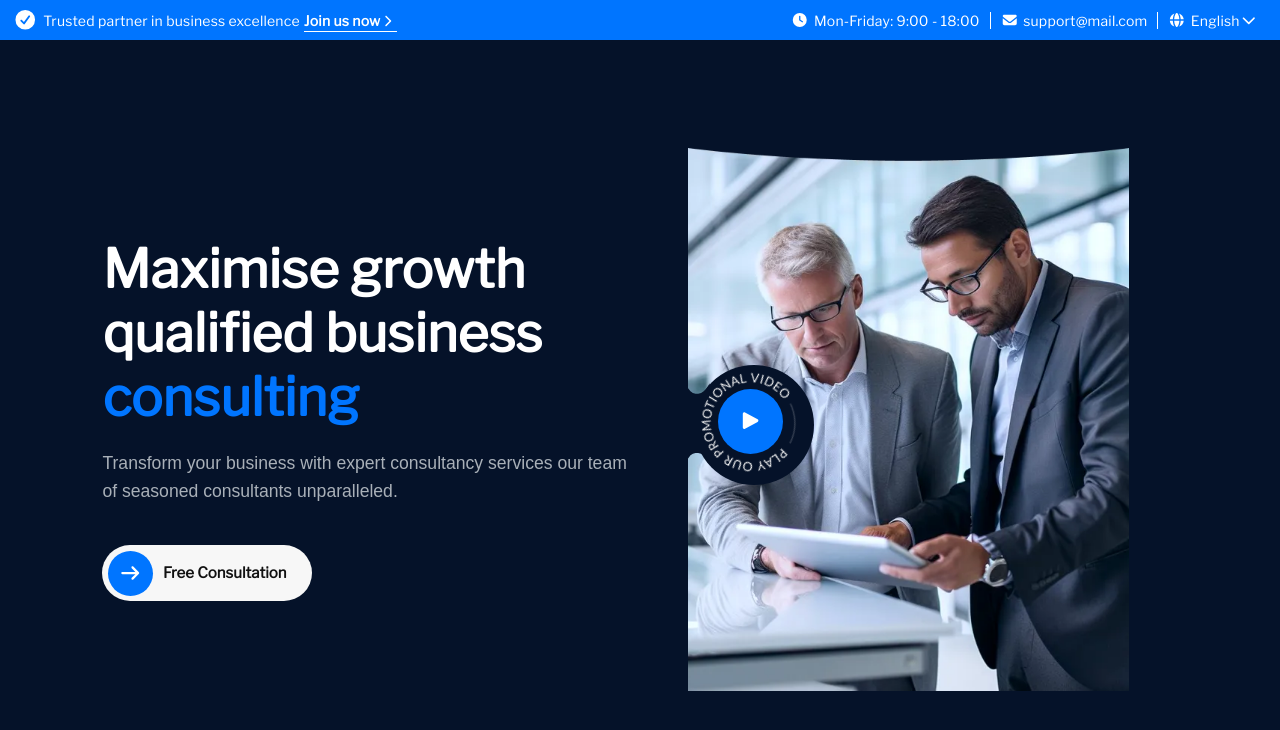
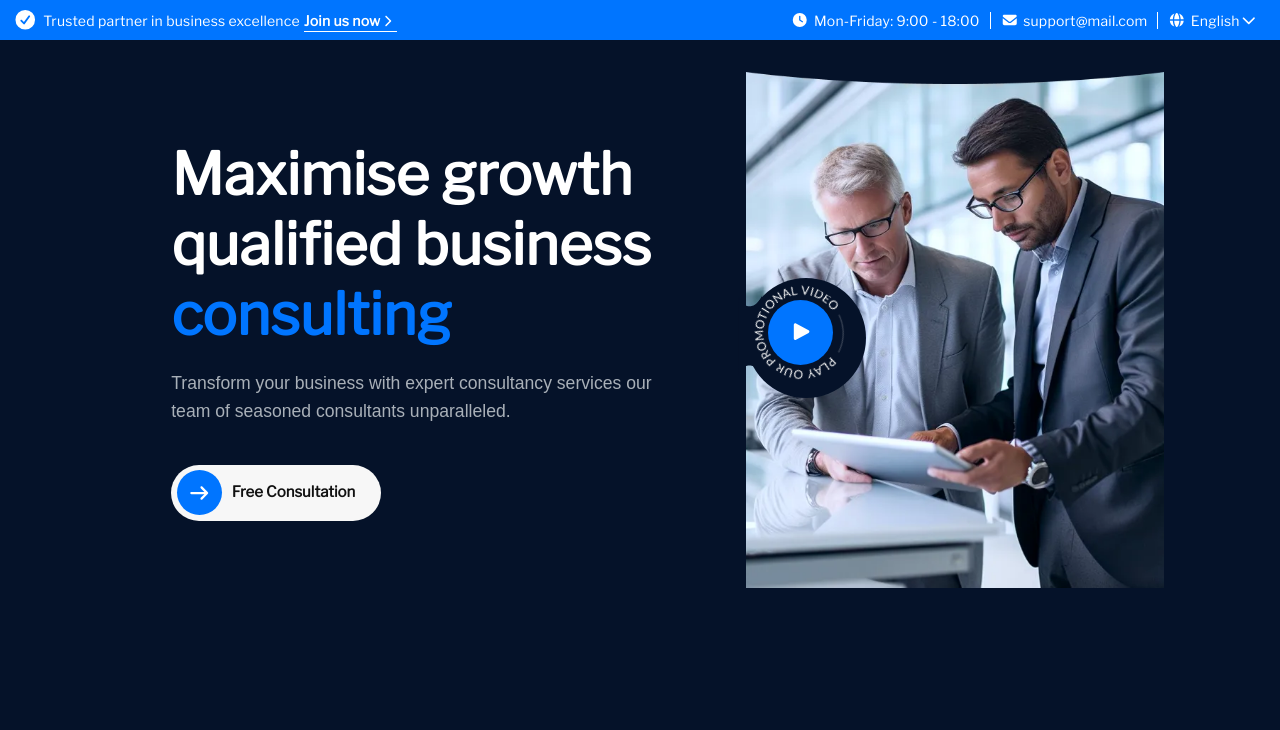
Before and after one commit to mashrafimahin/BusinessAgency, a React app: page / in a window 1280 px wide. Shown: the top 730 px of the page. Built offline with nearby package versions, Linux system fonts and the light colour scheme; the HTML template or start-up script is replaced by a standard one.

Commit message:
hero single view

```diff
--- a/src/Styles/Hero.Styles.jsx
+++ b/src/Styles/Hero.Styles.jsx
@@ -5,14 +5,15 @@ export const Container = styled.section`
   align-items: center;
   justify-content: center;
   gap: 0rem;
-  margin-top: 10%;
+  margin-top: 3%;
+  margin-left: 10%;
 `;
 
 export const Child = styled.div`
   display: flex;
   flex-direction: column;
   row-gap: 20px;
-  max-width: 50%;
+  min-width: 54%;
 `;
 
 export const ImageWrapper = styled.div`
@@ -69,8 +70,8 @@ export const ImageWrapper = styled.div`
 `;
 
 export const Image = styled.img`
-  height: 82%;
-  width: 82%;
+  height: 80%;
+  width: 80%;
   object-fit: cover;
 `;
 
--- a/src/pages/Hero.jsx
+++ b/src/pages/Hero.jsx
@@ -33,7 +33,7 @@ function Hero() {
     <Container>
       {/* info */}
       <Child>
-        <Heading>
+        <Heading style={{ fontSize: "3.6rem" }}>
           Maximise growth qualified business <Highlight>consulting</Highlight>
         </Heading>
         <Paragraph>
```
